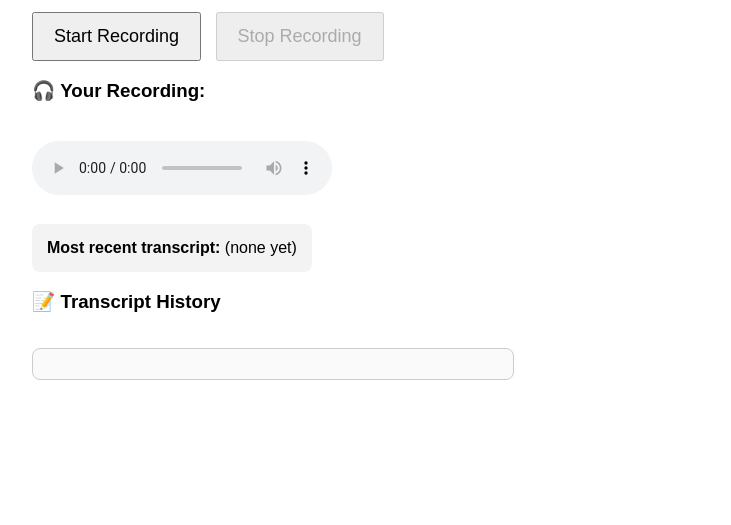
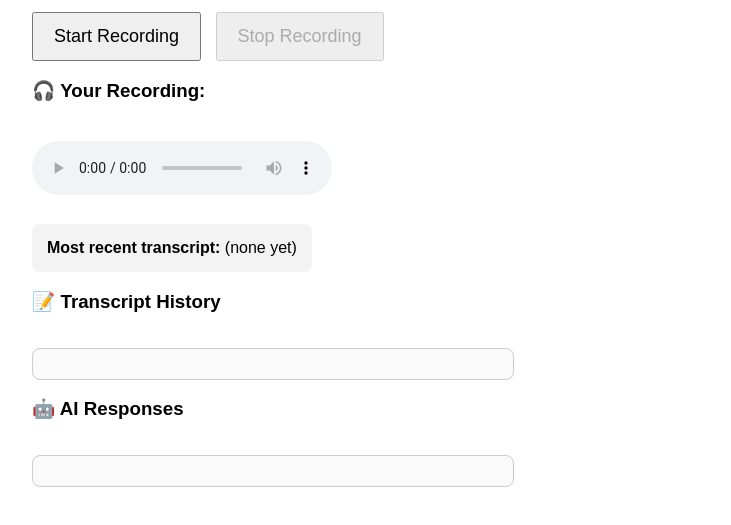
Before and after one commit to ElijahAvril/Hackathon, a plain HTML site: page templates/index.html in a window 1280 px wide. Shown: the part 103-628 px from the top of the page, without its empty margins (8-739 px from the left). Drawn offline with Linux system fonts and the light colour scheme.

Commit message:
Added panel for AI responses

```diff
--- a/templates/index.html
+++ b/templates/index.html
@@ -49,5 +49,12 @@
 
     <script src="/static/script.js"></script>
 
+    <!-- AI Conversation Panel -->
+
+    <h3>🤖 AI Responses</h3>
+    <div id="chatLog"></div>
+
+    <script src="/static/script.js"></script>
+
 </body>
 </html>
```
